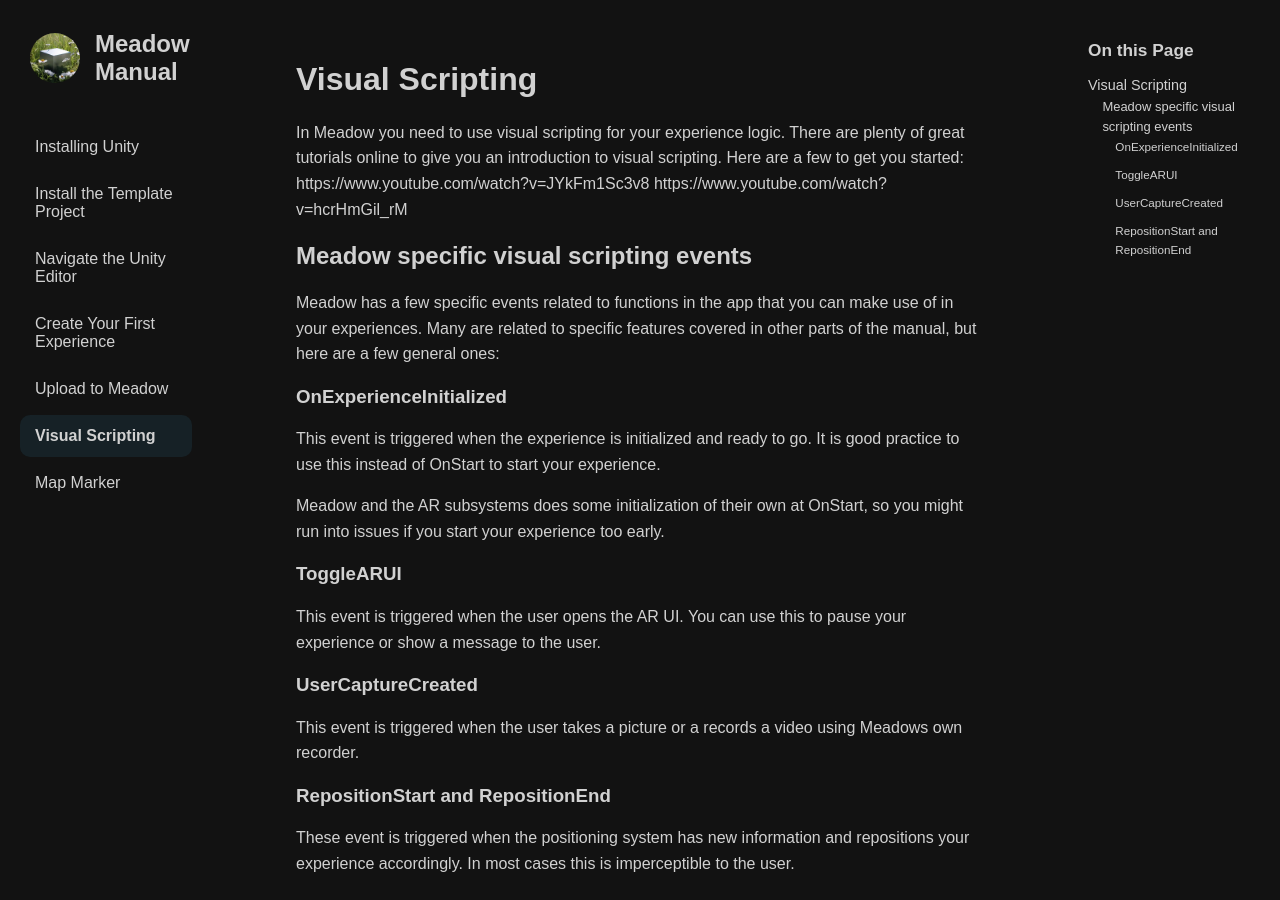
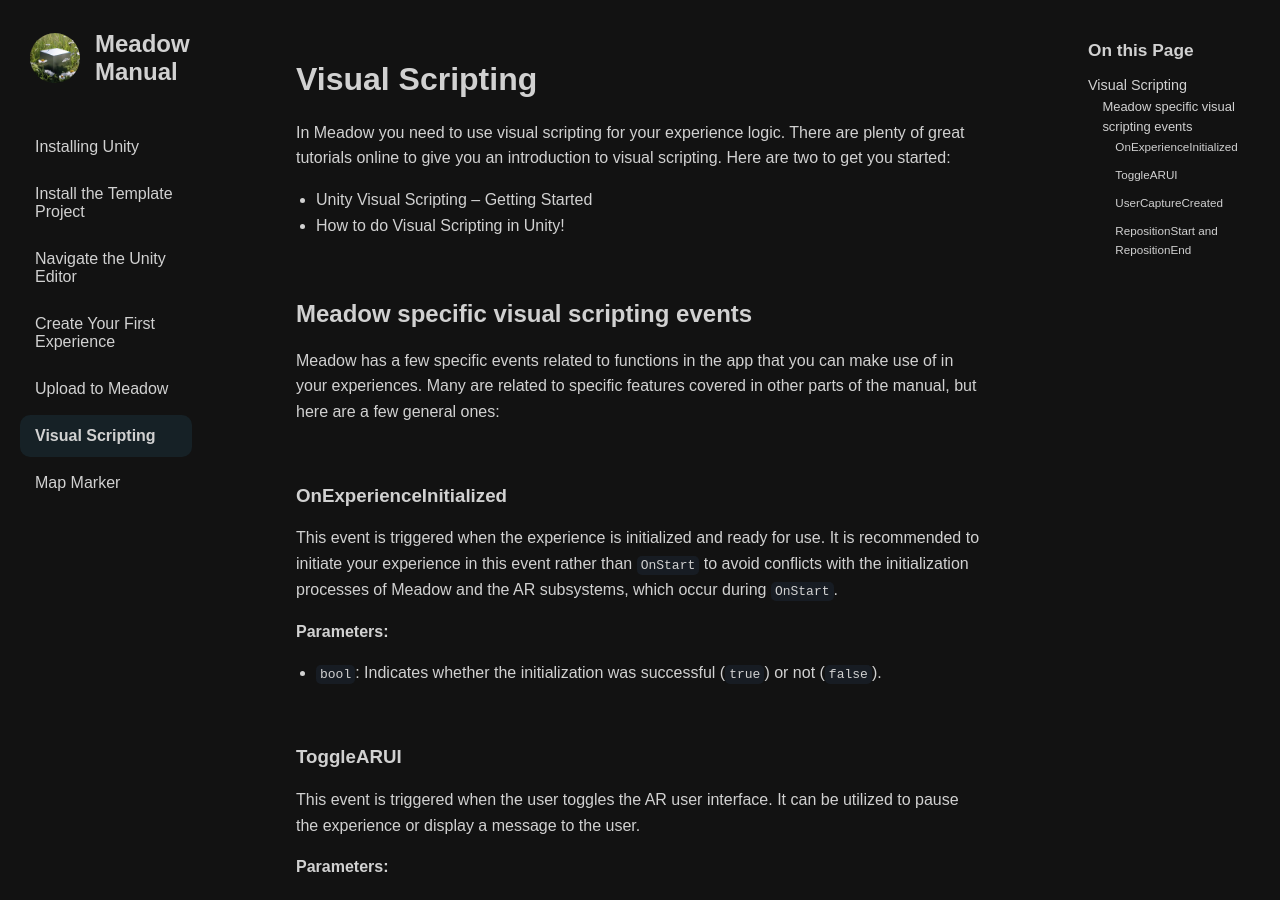
Before and after one commit to untoldgarden/meadow-manual, a Jekyll site: the page built from visual-scripting.md, in a window 1280 px wide and 900 px high. Built offline with Jekyll 4.4.1, drawn with Linux system fonts in a browser that asks for light colours; the table of contents is made by our own code; some of the changed text lies outside the part shown.

Commit message:
added args to events

```diff
--- a/visual-scripting.md
+++ b/visual-scripting.md
@@ -6,28 +6,40 @@
 
 # Visual Scripting {#visual-scripting}
 
-In Meadow you need to use visual scripting for your experience logic. There are plenty of great tutorials online to give you an introduction to visual scripting. Here are a few to get you started:
-[https://www.youtube.com/watch?v=JYkFm1Sc3v8](https://www.youtube.com/watch?v=JYkFm1Sc3v8)
-[https://www.youtube.com/watch?v=hcrHmGil_rM](https://www.youtube.com/watch?v=hcrHmGil_rM)
+In Meadow you need to use visual scripting for your experience logic. There are plenty of great tutorials online to give you an introduction to visual scripting. Here are two to get you started:
+* [Unity Visual Scripting – Getting Started](https://www.youtube.com/watch?v=JYkFm1Sc3v8)
+* [How to do Visual Scripting in Unity!](https://www.youtube.com/watch?v=hcrHmGil_rM)
 
+<br>
 ## Meadow specific visual scripting events
 
 Meadow has a few specific events related to functions in the app that you can make use of in your experiences. Many are related to specific features covered in other parts of the manual, but here are a few general ones:
 
+<br>
 ### OnExperienceInitialized
 
-This event is triggered when the experience is initialized and ready to go. It is good practice to use this instead of OnStart to start your experience.
+This event is triggered when the experience is initialized and ready for use. It is recommended to initiate your experience in this event rather than `OnStart` to avoid conflicts with the initialization processes of Meadow and the AR subsystems, which occur during `OnStart`.
 
-Meadow and the AR subsystems does some initialization of their own at OnStart, so you might run into issues if you start your experience too early.
+**Parameters:**
+- `bool`: Indicates whether the initialization was successful (`true`) or not (`false`).
 
+<br>
 ### ToggleARUI
 
-This event is triggered when the user opens the AR UI. You can use this to pause your experience or show a message to the user.
+This event is triggered when the user toggles the AR user interface. It can be utilized to pause the experience or display a message to the user.
 
+**Parameters:**
+- `bool`: Represents the state of the AR UI; `true` if the UI is open, `false` otherwise.
+
+<br>
 ### UserCaptureCreated
 
-This event is triggered when the user takes a picture or a records a video using Meadows own recorder.
+This event is triggered following a user action of taking a picture or recording a video using Meadow's integrated capture functionality. It provides information about the type of capture performed by the user, allowing for appropriate handling of the captured media.
 
+**Parameters:**
+- `CaptureType`: Specifies the capture type, which can be `CaptureType.Photo` for photographs or `CaptureType.Video` for videos, enabling tailored responses to different capture actions.
+
+<br>
 ### RepositionStart and RepositionEnd
 
 These event is triggered when the positioning system has new information and repositions your experience accordingly. In most cases this is imperceptible to the user.
```
